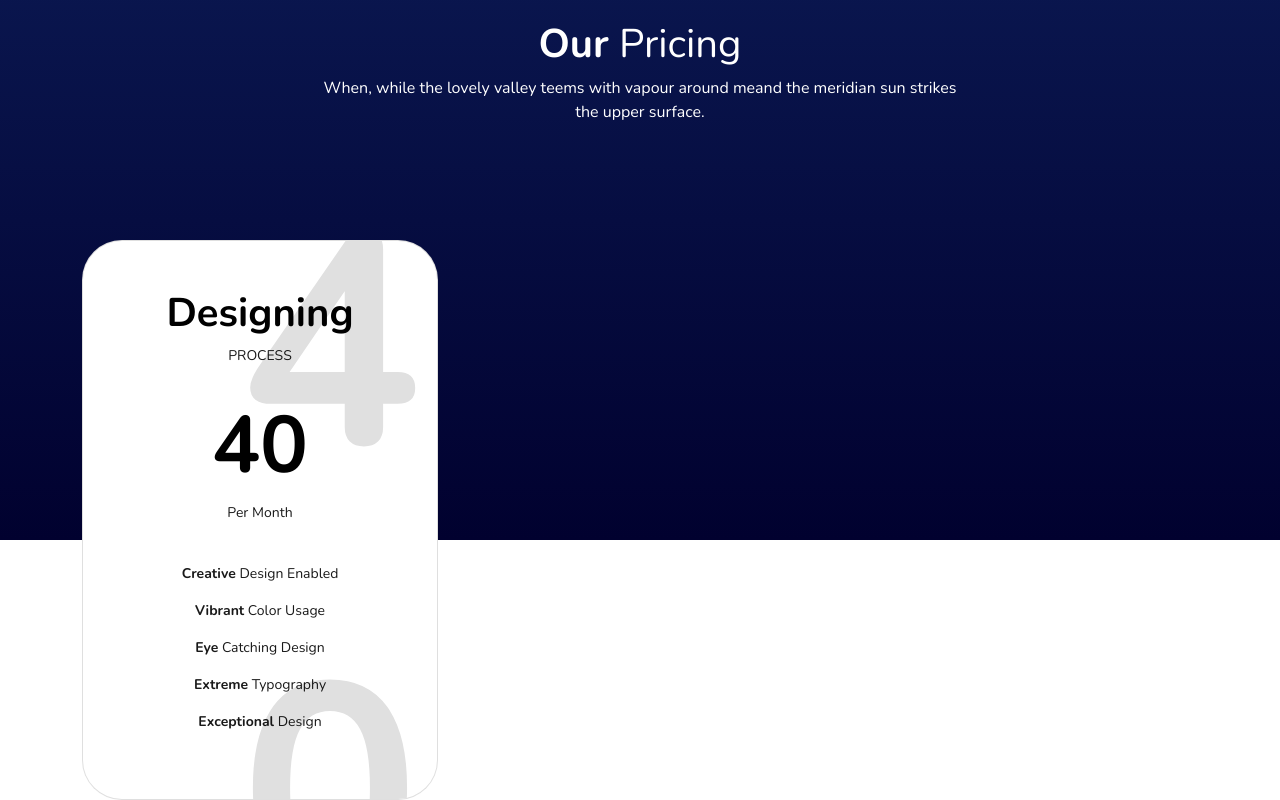
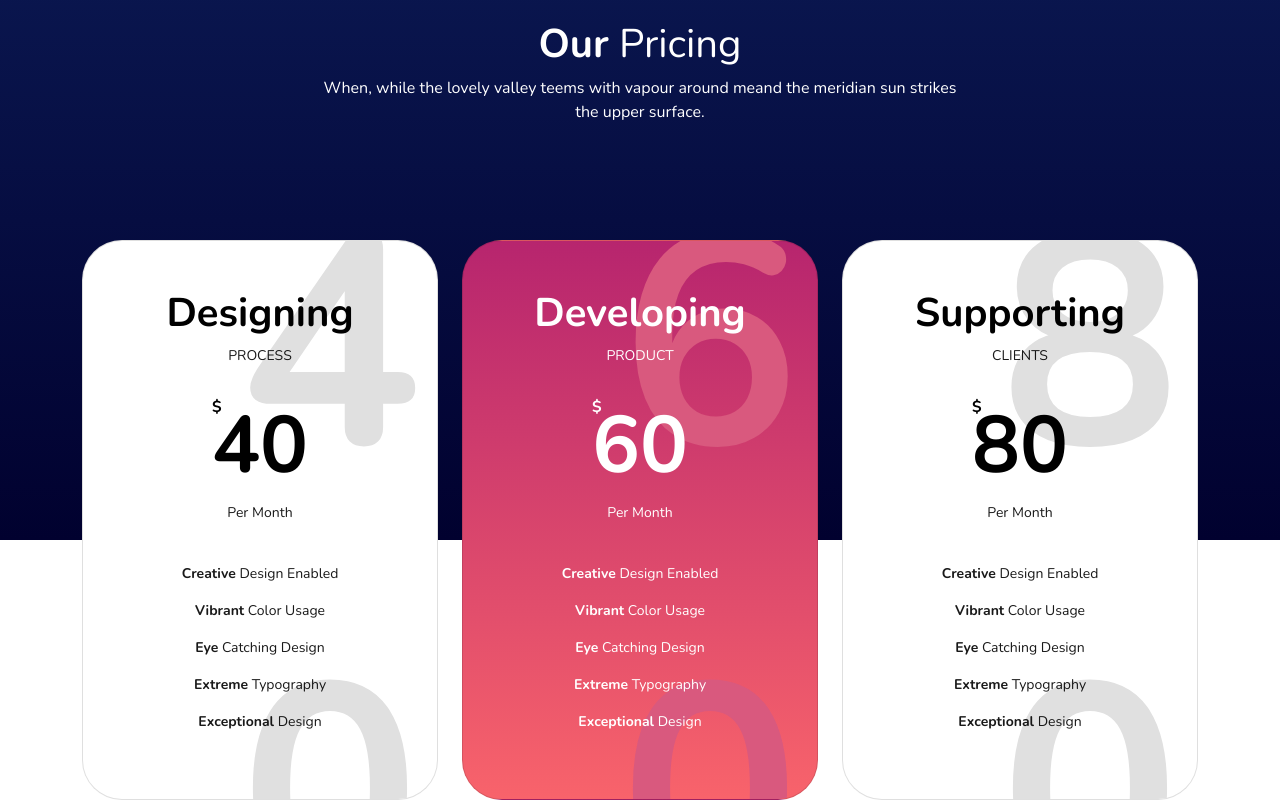
Before and after one commit to Evanflow89/proj-html-vuejs, a Vue app: page / in a window 1280 px wide. Shown: the part 3100-3900 px from the top of the page. Built offline with nearby package versions, Linux system fonts and the light colour scheme.

Commit message:
Added cards on pricing sect

```diff
--- a/src/components/sections/WePricing.vue
+++ b/src/components/sections/WePricing.vue
@@ -18,6 +18,32 @@
             <h3 class="pt-5">Designing</h3>
             <p>PROCESS</p>
             <h2 class="pt-3">40</h2>
+            <p class="pb-4">Per Month</p>
+            <p><span>Creative</span> Design Enabled</p>
+            <p><span>Vibrant</span> Color Usage</p>
+            <p><span>Eye</span> Catching Design</p>
+            <p><span>Extreme</span> Typography</p>
+            <p><span>Exceptional</span> Design</p>
+          </div>
+        </div>
+        <div class="col-4">
+          <div class="card card_red text-center">
+            <h3 class="pt-5">Developing</h3>
+            <p>PRODUCT</p>
+            <h2 class="pt-3">60</h2>
+            <p class="pb-4">Per Month</p>
+            <p><span>Creative</span> Design Enabled</p>
+            <p><span>Vibrant</span> Color Usage</p>
+            <p><span>Eye</span> Catching Design</p>
+            <p><span>Extreme</span> Typography</p>
+            <p><span>Exceptional</span> Design</p>
+          </div>
+        </div>
+        <div class="col-4">
+          <div class="card card_80 text-center">
+            <h3 class="pt-5">Supporting</h3>
+            <p>CLIENTS</p>
+            <h2 class="pt-3">80</h2>
             <p class="pb-4">Per Month</p>
             <p><span>Creative</span> Design Enabled</p>
             <p><span>Vibrant</span> Color Usage</p>
@@ -47,6 +73,7 @@ export default {};
   h2 {
     color: var(--primary-color);
   }
+
   .p_content {
     color: var(--primary-color);
   }
@@ -62,6 +89,7 @@ export default {};
     border-radius: 2.5rem;
     overflow: hidden;
     z-index: 3;
+
     h3 {
       font-weight: 600;
       font-size: 2.5rem;
@@ -69,6 +97,12 @@ export default {};
     h2 {
       font-weight: 600;
       font-size: 5rem;
+      position: relative;
+    }
+    h2::before {
+      content: "$";
+      font-size: 16px;
+      position: absolute;
     }
 
     p {
@@ -90,5 +124,28 @@ export default {};
     width: 100%;
     overflow: hidden;
   }
+  .card_red {
+    background-image: linear-gradient(to bottom, #b7256e, #f8636b);
+    h3,
+    h2,
+    p {
+      color: var(--primary-color);
+    }
+  }
+  .card_red::after {
+    position: absolute;
+    content: "60";
+    font-size: 300px;
+    font-weight: 600;
+    color: #d9597e;
+    z-index: -1;
+    top: -120px;
+    left: 4.375rem;
+    width: 100%;
+    overflow: hidden;
+  }
+  .card_80::after {
+    content: "80";
+  }
 }
 </style>
```
